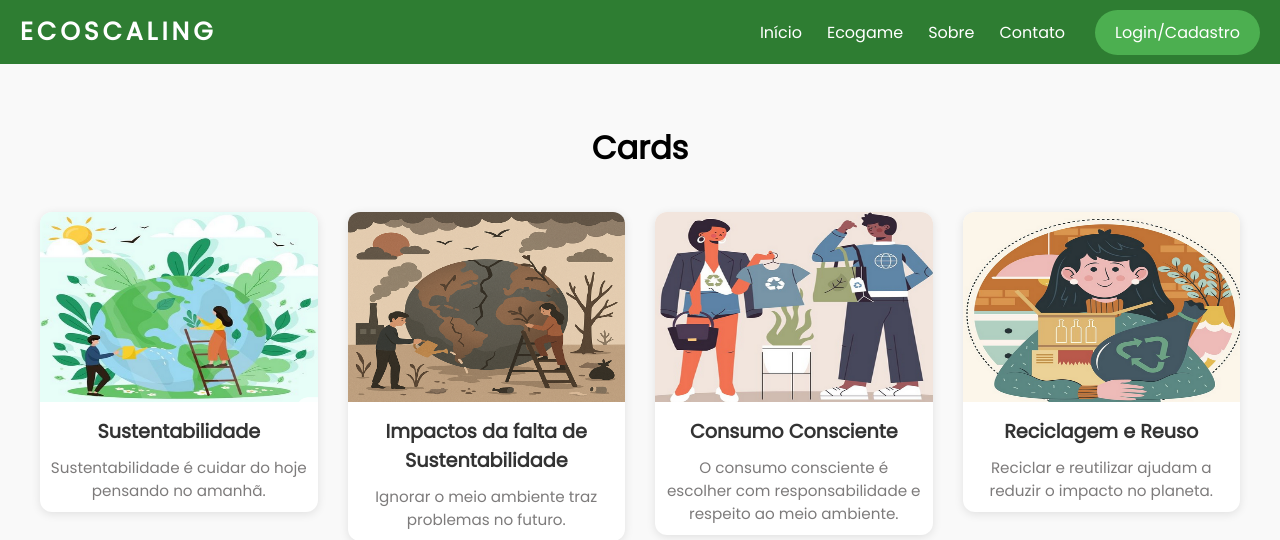
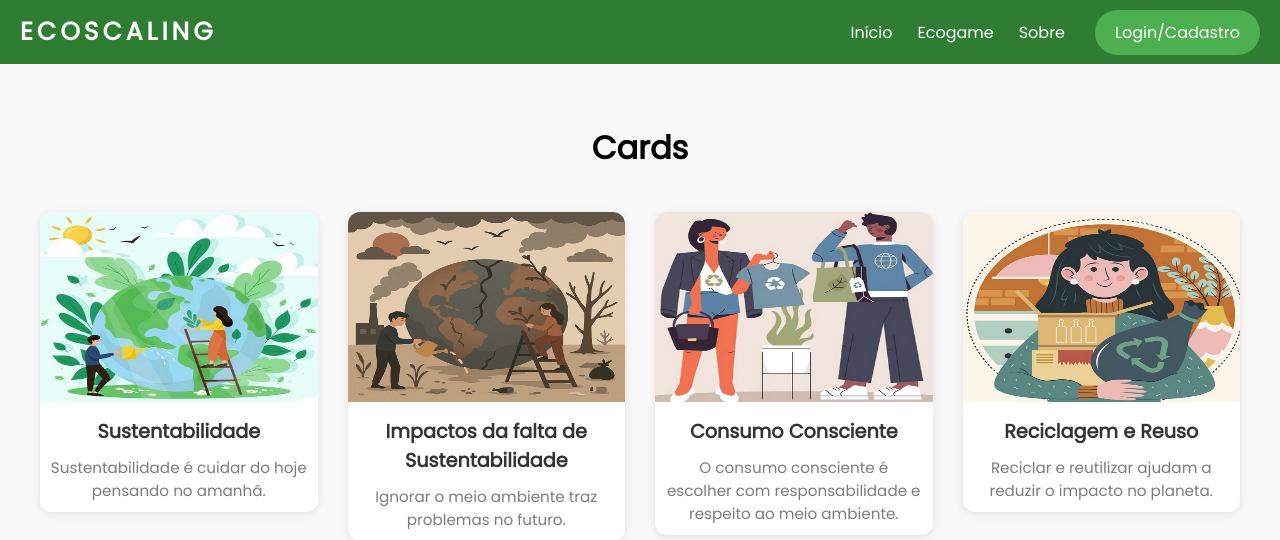
Before and after one commit to joaop064/apresentacao1, a PHP site: page /cards.php in a window 1280 px wide. Shown: the top 540 px of the page. Run offline with PHP 8.4, Linux system fonts and the light colour scheme.

Commit message:
Update cards.php

```diff
--- a/eco scaling/cards.php
+++ b/eco scaling/cards.php
@@ -19,7 +19,6 @@
       <li><a href="inicio.php">Início</a></li>
       <li><a href="ecogame.php">Ecogame</a></li>
       <li><a href="sobre.php">Sobre</a></li>
-      <li><a href="#contato">Contato</a></li>
     </ul>
     <div class="nav-right">
       <?php session_start(); ?>
```
